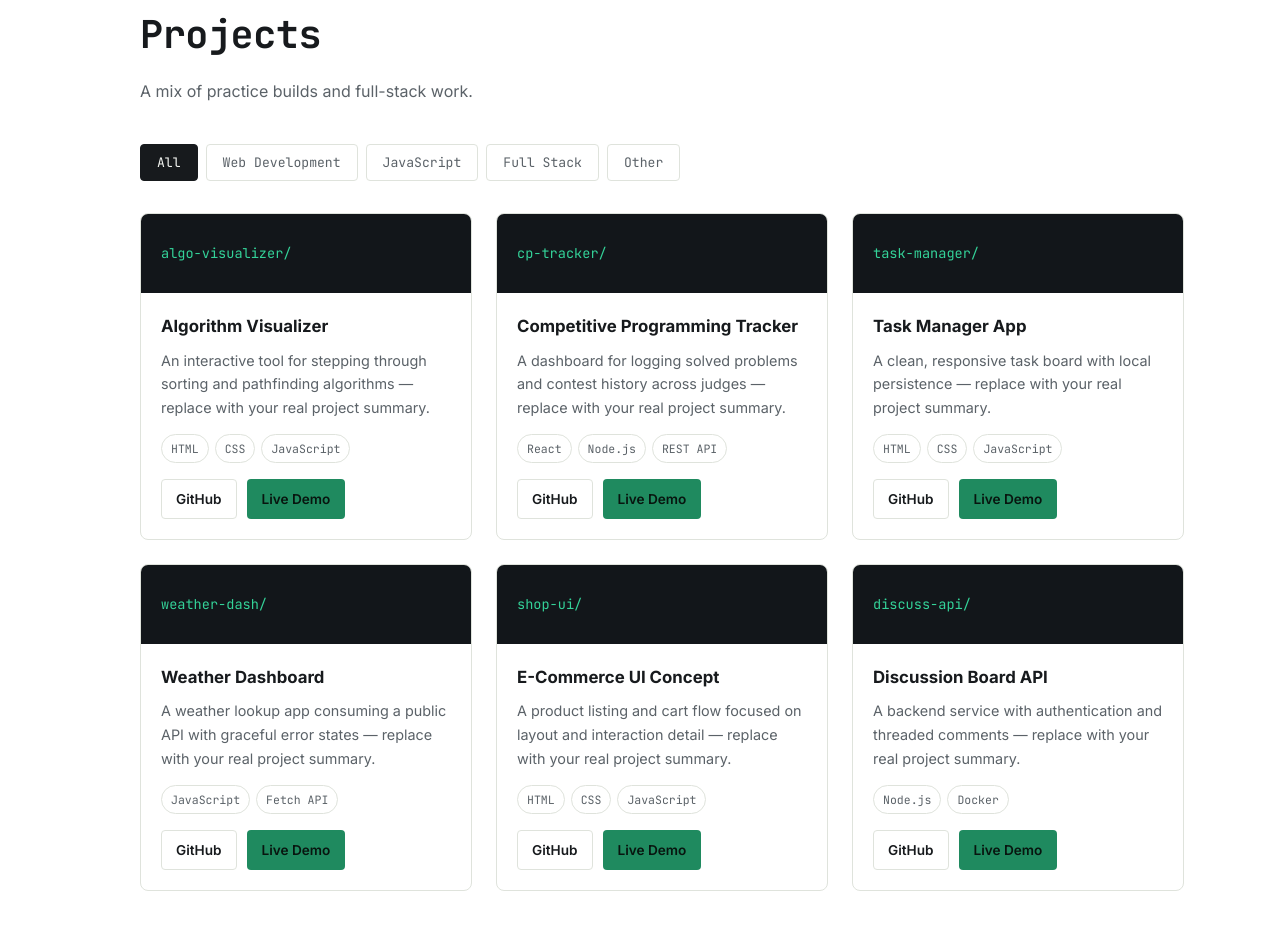
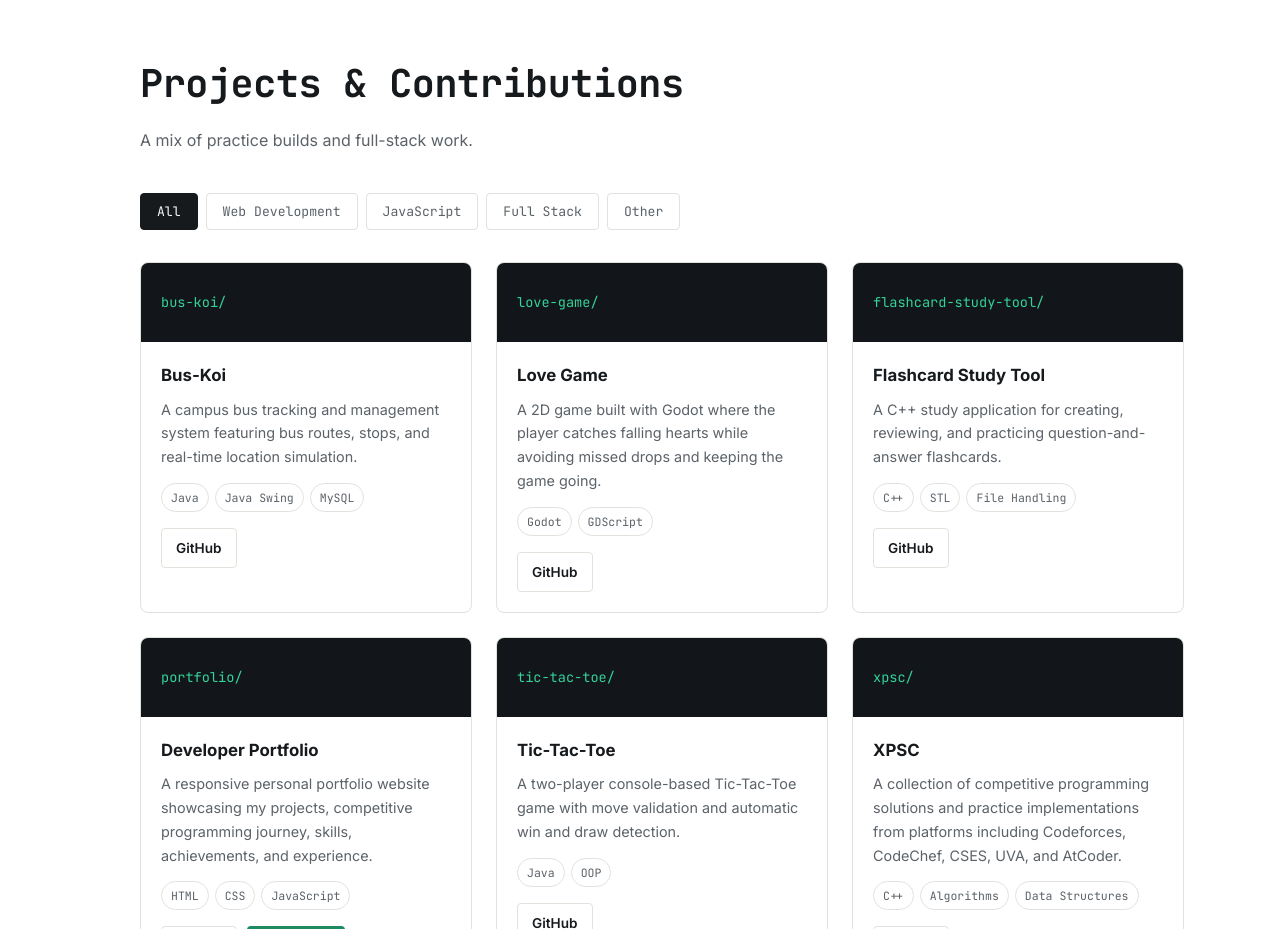
Before and after one commit to Rupali-Ilish/Portfolio, a plain HTML site: page index.html in a window 1280 px wide. Shown: the part 4199-5128 px from the top of the page. Drawn offline with Linux system fonts and the light colour scheme.

Commit message:
Making my portfolio Day 5

```diff
--- a/index.html
+++ b/index.html
@@ -469,19 +469,13 @@
           <ul class="timeline">
             <li class="timeline-item reveal">
               <span class="timeline-verdict">Accepted</span>
-              <h3>Started learning programming</h3>
+              <h3>
+                Started learning programming & dove into Competitive Programming
+              </h3>
               <p>
                 Wrote my first lines of code and got hooked on the feeling of a
-                program finally doing what I meant it to do.
-              </p>
-            </li>
-            <li class="timeline-item reveal">
-              <span class="timeline-verdict">Accepted</span>
-              <h3>Started competitive programming</h3>
-              <p>
-                Moved from tutorials to timed problems — and started actually
-                enjoying the pressure. My cp journey began with Codeforces and
-                AtCoder, and I haven't looked back.
+                program finally doing what I meant it to do. And it led me start
+                my cp journey with Codeforces and AtCoder.
               </p>
             </li>
             <li class="timeline-item reveal">
@@ -490,6 +484,16 @@
               <p>
                 Built a steady practice habit across online judges, focusing on
                 data structures and algorithmic thinking.
+              </p>
+            </li>
+            <li class="timeline-item reveal">
+              <span class="timeline-verdict">Accepted</span>
+              <h3>Specialist in Codeforces</h3>
+              <p>
+                Earned the Specialist title on Codeforces by consistently
+                solving challenging algorithmic problems and competing in rated
+                contests, reflecting my growing skills in competitive
+                programming, problem solving, and algorithmic thinking.
               </p>
             </li>
             <li class="timeline-item reveal">
@@ -540,7 +544,8 @@
               >
               <h3>Currently: Learning about ML</h3>
               <p>
-                Trying to understand the basics of machine learning and how to apply it to real-world problems.
+                Trying to understand the basics of machine learning and how to
+                apply it to real-world problems.
               </p>
             </li>
           </ul>
@@ -551,7 +556,7 @@
       <section id="projects" class="section" aria-label="Projects">
         <div class="container">
           <p class="eyebrow reveal">// 05 projects/</p>
-          <h2 class="section-heading reveal">Projects</h2>
+          <h2 class="section-heading reveal">Projects & Contributions</h2>
           <p class="section-sub reveal">
             A mix of practice builds and full-stack work.
           </p>
@@ -575,17 +580,100 @@
           </div>
 
           <div class="project-grid" id="projectGrid">
+            <!-- bus koi -->
+            <article class="project-card reveal" data-category="fullstack">
+              <div class="project-thumb">
+                <span class="thumb-tag">bus-koi/</span>
+              </div>
+              <div class="project-body">
+                <h3>Bus-Koi</h3>
+                <p>
+                  A campus bus tracking and management system featuring bus
+                  routes, stops, and real-time location simulation.
+                </p>
+                <ul class="tech-tags">
+                  <li>Java</li>
+                  <li>Java Swing</li>
+                  <li>MySQL</li>
+                </ul>
+                <div class="project-links">
+                  <a
+                    href="https://github.com/Rupali-Ilish/Bus-Koi"
+                    class="btn btn-small btn-ghost"
+                    target="_blank"
+                    rel="noopener noreferrer"
+                    >GitHub</a
+                  >
+                </div>
+              </div>
+            </article>
+
+            <!-- love game -->
+            <article class="project-card reveal" data-category="other">
+              <div class="project-thumb">
+                <span class="thumb-tag">love-game/</span>
+              </div>
+              <div class="project-body">
+                <h3>Love Game</h3>
+                <p>
+                  A 2D game built with Godot where the player catches falling
+                  hearts while avoiding missed drops and keeping the game going.
+                </p>
+                <ul class="tech-tags">
+                  <li>Godot</li>
+                  <li>GDScript</li>
+                </ul>
+                <div class="project-links">
+                  <a
+                    href="https://github.com/Rupali-Ilish/Love-Game"
+                    class="btn btn-small btn-ghost"
+                    target="_blank"
+                    rel="noopener noreferrer"
+                    >GitHub</a
+                  >
+                </div>
+              </div>
+            </article>
+
+            <!-- flashcard study tool -->
+            <article class="project-card reveal" data-category="other">
+              <div class="project-thumb">
+                <span class="thumb-tag">flashcard-study-tool/</span>
+              </div>
+              <div class="project-body">
+                <h3>Flashcard Study Tool</h3>
+                <p>
+                  A C++ study application for creating, reviewing, and
+                  practicing question-and-answer flashcards.
+                </p>
+                <ul class="tech-tags">
+                  <li>C++</li>
+                  <li>STL</li>
+                  <li>File Handling</li>
+                </ul>
+                <div class="project-links">
+                  <a
+                    href="https://github.com/Rupali-Ilish/Flashcard-Study-Tool"
+                    class="btn btn-small btn-ghost"
+                    target="_blank"
+                    rel="noopener noreferrer"
+                    >GitHub</a
+                  >
+                </div>
+              </div>
+            </article>
+
             <!-- PLACEHOLDER PROJECT — replace title, description, tech list, and links with a real project -->
             <article class="project-card reveal" data-category="web javascript">
               <div class="project-thumb">
-                <span class="thumb-tag">algo-visualizer/</span>
+                <span class="thumb-tag">portfolio/</span>
               </div>
               <div class="project-body">
-                <h3>Algorithm Visualizer</h3>
+                <h3>Developer Portfolio</h3>
                 <p>
-                  An interactive tool for stepping through sorting and
-                  pathfinding algorithms — replace with your real project
-                  summary.
+                  A responsive personal portfolio website showcasing my
+                  projects, competitive programming journey, skills,
+                  achievements, and experience.
                 </p>
                 <ul class="tech-tags">
                   <li>HTML</li>
@@ -593,124 +681,72 @@
                   <li>JavaScript</li>
                 </ul>
                 <div class="project-links">
-                  <a href="#" class="btn btn-small btn-ghost">GitHub</a>
-                  <a href="#" class="btn btn-small btn-primary">Live Demo</a>
+                  <a
+                    href="https://github.com/Rupali-Ilish/Portfolio"
+                    class="btn btn-small btn-ghost"
+                    >GitHub</a
+                  >
+                  <a
+                    href="https://portfolio-theta-five-dlpsy1holx.vercel.app"
+                    class="btn btn-small btn-primary"
+                    >Live Demo</a
+                  >
                 </div>
               </div>
             </article>
 
-            <!-- PLACEHOLDER PROJECT — replace title, description, tech list, and links with a real project -->
-            <article class="project-card reveal" data-category="fullstack web">
+            <!-- tic tac toe -->
+            <article class="project-card reveal" data-category="other">
               <div class="project-thumb">
-                <span class="thumb-tag">cp-tracker/</span>
+                <span class="thumb-tag">tic-tac-toe/</span>
               </div>
               <div class="project-body">
-                <h3>Competitive Programming Tracker</h3>
+                <h3>Tic-Tac-Toe</h3>
                 <p>
-                  A dashboard for logging solved problems and contest history
-                  across judges — replace with your real project summary.
+                  A two-player console-based Tic-Tac-Toe game with move
+                  validation and automatic win and draw detection.
                 </p>
                 <ul class="tech-tags">
-                  <li>React</li>
-                  <li>Node.js</li>
-                  <li>REST API</li>
+                  <li>Java</li>
+                  <li>OOP</li>
                 </ul>
                 <div class="project-links">
-                  <a href="#" class="btn btn-small btn-ghost">GitHub</a>
-                  <a href="#" class="btn btn-small btn-primary">Live Demo</a>
+                  <a
+                    href="https://github.com/Rupali-Ilish/Tic-Tac-Toe"
+                    class="btn btn-small btn-ghost"
+                    target="_blank"
+                    rel="noopener noreferrer"
+                    >GitHub</a
+                  >
                 </div>
               </div>
             </article>
 
-            <!-- PLACEHOLDER PROJECT — replace title, description, tech list, and links with a real project -->
-            <article class="project-card reveal" data-category="web">
+            <!-- xpsc -->
+            <article class="project-card reveal" data-category="other">
               <div class="project-thumb">
-                <span class="thumb-tag">task-manager/</span>
+                <span class="thumb-tag">xpsc/</span>
               </div>
               <div class="project-body">
-                <h3>Task Manager App</h3>
+                <h3>XPSC</h3>
                 <p>
-                  A clean, responsive task board with local persistence —
-                  replace with your real project summary.
+                  A collection of competitive programming solutions and practice
+                  implementations from platforms including Codeforces, CodeChef,
+                  CSES, UVA, and AtCoder.
                 </p>
                 <ul class="tech-tags">
-                  <li>HTML</li>
-                  <li>CSS</li>
-                  <li>JavaScript</li>
+                  <li>C++</li>
+                  <li>Algorithms</li>
+                  <li>Data Structures</li>
                 </ul>
                 <div class="project-links">
-                  <a href="#" class="btn btn-small btn-ghost">GitHub</a>
-                  <a href="#" class="btn btn-small btn-primary">Live Demo</a>
-                </div>
-              </div>
-            </article>
-
-            <!-- PLACEHOLDER PROJECT — replace title, description, tech list, and links with a real project -->
-            <article class="project-card reveal" data-category="javascript">
-              <div class="project-thumb">
-                <span class="thumb-tag">weather-dash/</span>
-              </div>
-              <div class="project-body">
-                <h3>Weather Dashboard</h3>
-                <p>
-                  A weather lookup app consuming a public API with graceful
-                  error states — replace with your real project summary.
-                </p>
-                <ul class="tech-tags">
-                  <li>JavaScript</li>
-                  <li>Fetch API</li>
-                </ul>
-                <div class="project-links">
-                  <a href="#" class="btn btn-small btn-ghost">GitHub</a>
-                  <a href="#" class="btn btn-small btn-primary">Live Demo</a>
-                </div>
-              </div>
-            </article>
-
-            <!-- PLACEHOLDER PROJECT — replace title, description, tech list, and links with a real project -->
-            <article class="project-card reveal" data-category="web fullstack">
-              <div class="project-thumb">
-                <span class="thumb-tag">shop-ui/</span>
-              </div>
-              <div class="project-body">
-                <h3>E-Commerce UI Concept</h3>
-                <p>
-                  A product listing and cart flow focused on layout and
-                  interaction detail — replace with your real project summary.
-                </p>
-                <ul class="tech-tags">
-                  <li>HTML</li>
-                  <li>CSS</li>
-                  <li>JavaScript</li>
-                </ul>
-                <div class="project-links">
-                  <a href="#" class="btn btn-small btn-ghost">GitHub</a>
-                  <a href="#" class="btn btn-small btn-primary">Live Demo</a>
-                </div>
-              </div>
-            </article>
-
-            <!-- PLACEHOLDER PROJECT — replace title, description, tech list, and links with a real project -->
-            <article
-              class="project-card reveal"
-              data-category="other fullstack"
-            >
-              <div class="project-thumb">
-                <span class="thumb-tag">discuss-api/</span>
-              </div>
-              <div class="project-body">
-                <h3>Discussion Board API</h3>
-                <p>
-                  A backend service with authentication and threaded comments —
-                  replace with your real project summary.
-                </p>
-                <ul class="tech-tags">
-                  <li>Node.js</li>
-                  <li>Docker</li>
-                </ul>
-                <div class="project-links">
-                  <a href="#" class="btn btn-small btn-ghost">GitHub</a>
-                  <a href="#" class="btn btn-small btn-primary">Live Demo</a>
+                  <a
+                    href="https://github.com/Rupali-Ilish/XPSC"
+                    class="btn btn-small btn-ghost"
+                    target="_blank"
+                    rel="noopener noreferrer"
+                    >GitHub</a
+                  >
                 </div>
               </div>
             </article>
@@ -738,6 +774,18 @@
               <span class="achievement-label">Problems Solved</span>
             </div>
             <div class="achievement-card reveal">
+              <span class="achievement-badge"
+                >Specialist at
+                <a href="https://codeforces.com/profile/Rupali_Ilish"
+                  >Codeforces</a
+                ></span
+              >
+              <span class="achievement-label"
+                >Achieved the Specialist rank through rated competitive
+                programming contests
+              </span>
+            </div>
+            <div class="achievement-card reveal">
               <span class="achievement-badge">ICPC - 01</span>
               <span class="achievement-label"
                 >Asia Dhaka Regional 2024 — Participant</span
@@ -759,7 +807,9 @@
             </div>
             <div class="achievement-card reveal">
               <span class="achievement-badge">Math Olympiad</span>
-              <span class="achievement-label">BdMO Regional Runners Up - 2015</span>
+              <span class="achievement-label"
+                >BdMO Regional Runners Up - 2015</span
+              >
             </div>
             <div class="achievement-card reveal">
               <span class="achievement-badge">Volunteer</span>
@@ -824,6 +874,13 @@
                   href="https://codeforces.com/profile/Rupali_Ilish"
                   target="_blank"
                   >Codeforces</a
+                >
+              </li>
+              <li>
+                <a
+                  href="https://leetcode.com/u/Rupali_Ilish/"
+                  target="_blank"
+                  >LeetCode</a
                 >
               </li>
               <li>
```
